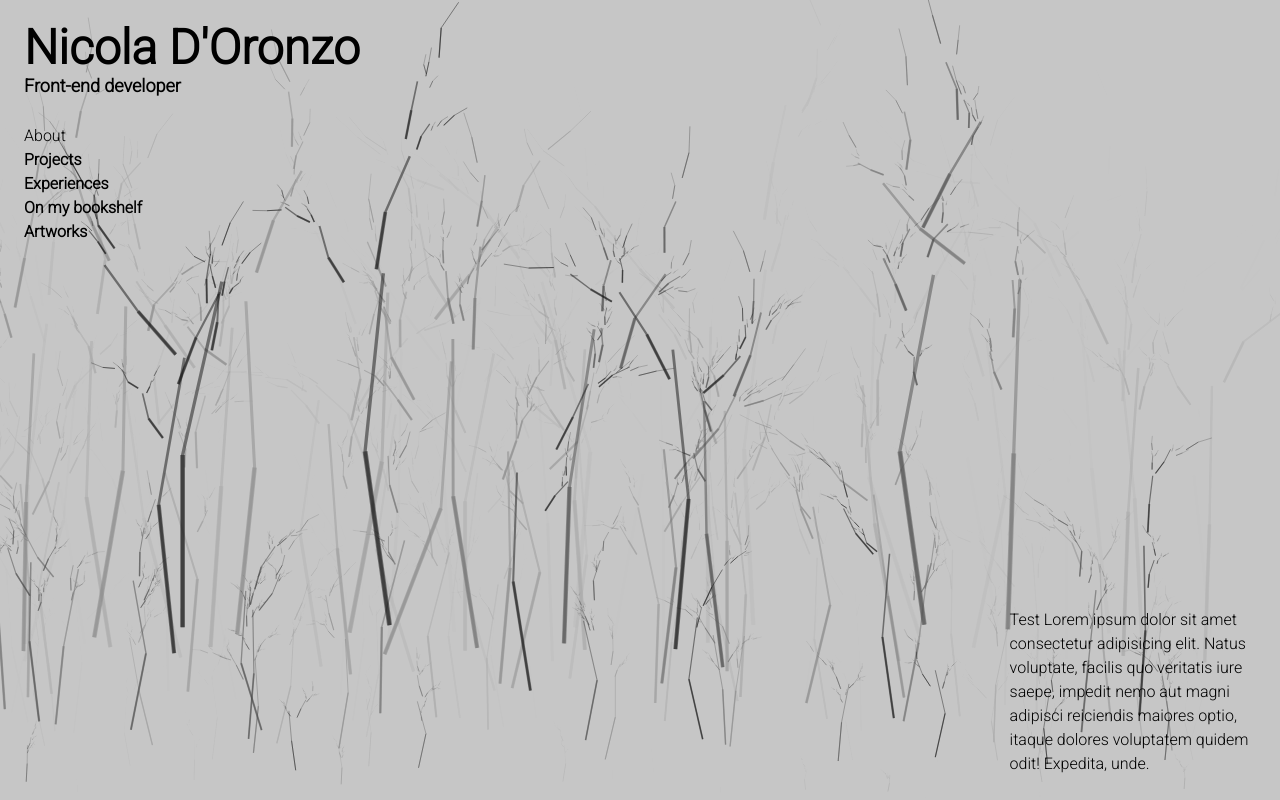
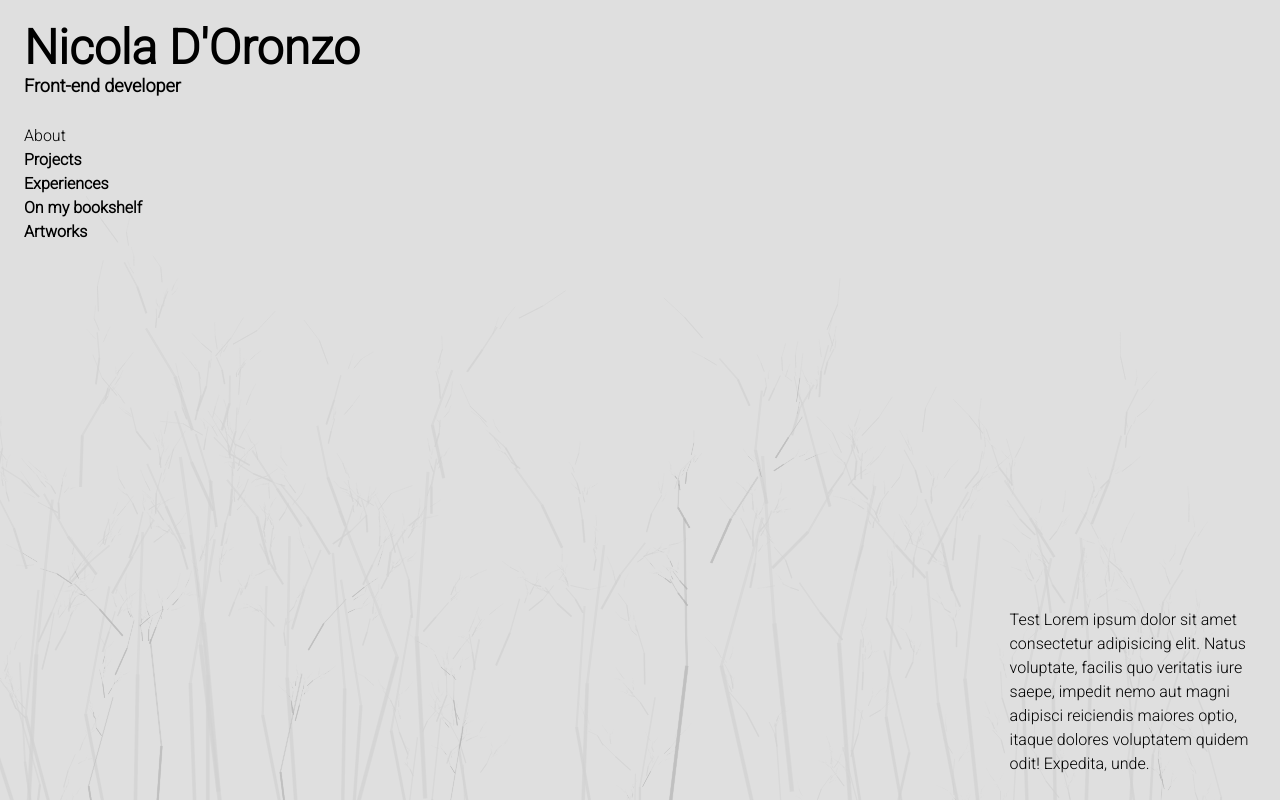
Before and after one commit to DylanBob211/my-portfolio, a Next.js app: page / in a window 1280 px wide. Built offline with nearby package versions, Linux system fonts and the light colour scheme.

Commit message:
set animation settings as scene drawing function arguments

```diff
--- a/app/helpers/canvas/useCanvas.ts
+++ b/app/helpers/canvas/useCanvas.ts
@@ -2,8 +2,8 @@ import { useRef, useEffect } from "react";
 import * as random from '../random';
 
 export function useCanvas(draw: (props: { context: CanvasRenderingContext2D, width: number, height: number, frameCount: number }) => void, options?: {
-    renderAfter: number,
-    stutter: number
+    refreshRate: number,
+    refreshRateStutter: number
 }) {
     const canvasRef = useRef<HTMLCanvasElement>(null);
 
@@ -32,7 +32,7 @@ export function useCanvas(draw: (props: { context: CanvasRenderingContext2D, wid
         let animationFrameId: number;
         let currentFrameTimestamp = 0;
         const render = (timestamp: number) => {
-            if (!options || timestamp - currentFrameTimestamp > (options.renderAfter + random.rangeFloor(-options.renderAfter * options.stutter / 100, options.renderAfter * options.stutter / 100))) {
+            if (!options?.refreshRate || timestamp - currentFrameTimestamp > random.randomValueBetweenVariation(options.refreshRate, options.refreshRateStutter)) {
                 frameCount++
                 draw({ context, width: context.canvas.width, height: context.canvas.height, frameCount });
                 currentFrameTimestamp = timestamp;
@@ -45,7 +45,7 @@ export function useCanvas(draw: (props: { context: CanvasRenderingContext2D, wid
         return () => {
             window.cancelAnimationFrame(animationFrameId)
         }
-    }, [])
+    }, [draw, options])
 
 
 
--- a/app/helpers/random.ts
+++ b/app/helpers/random.ts
@@ -6,3 +6,7 @@ export function range(min: number, max: number) {
 export function rangeFloor(min: number, max: number) {
     return Math.floor(range(min, max));
 }
+
+export function randomValueBetweenVariation(value: number, variationPercentage: number) {
+    return (value + rangeFloor(-value * variationPercentage / 100, value * variationPercentage / 100))
+}
--- a/app/ui/background/Background.tsx
+++ b/app/ui/background/Background.tsx
@@ -3,7 +3,26 @@ import { useCanvas } from "../../helpers/canvas";
 import { Tree } from "./treeAnimation";
 
 export default function Background() {
-    const canvasRef = useCanvas(({ context, width, height }) => Tree.drawScene(context, width, height), { renderAfter: 50, stutter: 50 });
+    const canvasRef = useCanvas(({ context, width, height, frameCount }) => Tree.drawScene(context, {
+        width, height, frameCount, treeParams: {
+            levels: 3,
+            height: (height: number) => height / 3,
+            width: 5,
+            branchesAngleVariation: 40,
+            sectionedBranching: true,
+            branchSections: 3,
+            grassEffect: true,
+            color: { r: 20, g: 20, b: 20, a: .5 },
+            mainBranchAngleVariation: 5,
+        }, sceneParams: {
+            treesAmount: (width: number) => Math.floor(width / (100 * window.devicePixelRatio)),
+            clearColor: { r: 200, g: 200, b: 200, a: .03 },
+            randomTreeDistributionFactor: 50,
+            depth: 10,
+            treeDrawingFrameRate: 100,
+            treeDrawingFrameRateStutter: 50,
+        }
+    }));
 
     return <canvas className="fixed z-[-1]" ref={canvasRef}></canvas>
 }
--- a/app/ui/background/treeAnimation.ts
+++ b/app/ui/background/treeAnimation.ts
@@ -1,7 +1,7 @@
 import { rgbaToString } from "../../helpers/colors";
 import * as random from '../../helpers/random';
 
-const params = {
+const treeParams = {
     levels: 3,
     height: (height: number) => height / 3,
     width: 5,
@@ -9,15 +9,44 @@ const params = {
     sectionedBranching: true,
     branchSections: 3,
     grassEffect: true,
-    treeColor: { r: 20, g: 20, b: 20, a: .5 },
+    color: { r: 20, g: 20, b: 20, a: .5 },
+    mainBranchAngleVariation: 5,
 };
 
 const sceneParams = {
     treesAmount: (width: number) => Math.floor(width / (100 * window.devicePixelRatio)),
-    mainBranchAngleVariation: 5,
-    clearColor: { r: 200, g: 200, b: 200, a: .3 },
+    clearColor: { r: 200, g: 200, b: 200, a: .03 },
     randomTreeDistributionFactor: 50,
-    depth: 10
+    depth: 10,
+    treeDrawingFrameRate: 100,
+    treeDrawingFrameRateStutter: 50,
+}
+
+type RGBA = { r: number, g: number, b: number, a: number };
+
+export interface AnimationSettings {
+    width: number;
+    height: number;
+    frameCount: number;
+    sceneParams: {
+        treesAmount: (w: number) => number,
+        clearColor: RGBA,
+        randomTreeDistributionFactor: number,
+        depth: number,
+        treeDrawingFrameRate: number,
+        treeDrawingFrameRateStutter: number
+    },
+    treeParams: {
+        levels: number,
+        height: (height: number) => number,
+        width: number,
+        branchesAngleVariation: number,
+        sectionedBranching: boolean,
+        branchSections: number,
+        grassEffect: boolean,
+        color: RGBA,
+        mainBranchAngleVariation: number,
+    }
 }
 
 export class Tree {
@@ -25,12 +54,12 @@ export class Tree {
 
     }
 
-    drawBranch(context: CanvasRenderingContext2D) {
-        context.fillStyle = rgbaToString(params.treeColor);
-        context.strokeStyle = rgbaToString(params.treeColor);
-        if (params.sectionedBranching) {
+    drawBranch(context: CanvasRenderingContext2D, treeParams: AnimationSettings['treeParams']) {
+        context.fillStyle = rgbaToString(treeParams.color);
+        context.strokeStyle = rgbaToString(treeParams.color);
+        if (treeParams.sectionedBranching) {
             context.beginPath();
-            const nodes = params.branchSections;
+            const nodes = treeParams.branchSections;
 
             for (let i = 0; i < nodes; i++) {
                 context.save();
@@ -47,25 +76,25 @@ export class Tree {
         }
     }
 
-    static draw(tree: Tree, context: CanvasRenderingContext2D) {
-        tree.drawBranch(context);
+    static draw(tree: Tree, context: CanvasRenderingContext2D, treeParams: AnimationSettings['treeParams']) {
+        tree.drawBranch(context, treeParams);
         tree.subtrees.forEach((subtree) => {
             context.save();
             context.translate(0, tree.h - random.range(0, tree.h / 4));
             context.rotate(
                 (random.rangeFloor(
-                    -params.branchesAngleVariation,
-                    params.branchesAngleVariation
+                    -treeParams.branchesAngleVariation,
+                    treeParams.branchesAngleVariation
                 ) *
                     Math.PI) /
                 180
             );
-            Tree.draw(subtree, context);
+            Tree.draw(subtree, context, treeParams);
             context.restore();
         });
     }
 
-    static build(levels: number, w: number, h: number): Tree {
+    static build(levels: number, w: number, h: number, treeParams: AnimationSettings['treeParams']): Tree {
         const nodeCons = (width: number, height: number) => (subs: Tree[]) => new Tree(width, height, subs);
         if (levels <= 0) {
             return nodeCons(w, h)([]);
@@ -78,23 +107,30 @@ export class Tree {
                     Tree.build(
                         levels - 1,
                         w * (levels / (levels + 1 + j)),
-                        params.grassEffect
+                        treeParams.grassEffect
                             ? h / levels / (j + 1)
-                            : h - ((h / levels) * j + 1)
+                            : h - ((h / levels) * j + 1),
+                        treeParams
                     )
                 )
             );
         }
     }
 
-    static drawScene(context: CanvasRenderingContext2D, width: number, height: number) {
-        const t = Tree.build(params.levels, params.width, params.height(height));
+    static elapsed = 0;
+
+    static drawScene(context: CanvasRenderingContext2D, { width, height, frameCount, sceneParams, treeParams }: AnimationSettings) {
 
         context.fillStyle = rgbaToString(sceneParams.clearColor);
         context.fillRect(0, 0, width, height);
+        if (frameCount % random.randomValueBetweenVariation(sceneParams.treeDrawingFrameRate, sceneParams.treeDrawingFrameRateStutter) !== 0) return;
         context.save();
         context.rotate(Math.PI);
         const treesAmount = sceneParams.treesAmount(width);
+        const t = Tree.build(treeParams.levels, treeParams.width, treeParams.height(height), treeParams);
+        if (treeParams.sectionedBranching) {
+            context.translate(0, -t.h * 0.6)
+        }
         for (let i = 0; i < treesAmount; i++) {
             const segment = width / treesAmount;
             const offset = segment * sceneParams.randomTreeDistributionFactor / 100;
@@ -102,8 +138,8 @@ export class Tree {
             context.translate(segment * -i + random.rangeFloor(-offset, offset), -height);
             context.rotate(
                 (random.rangeFloor(
-                    -sceneParams.mainBranchAngleVariation,
-                    sceneParams.mainBranchAngleVariation
+                    -treeParams.mainBranchAngleVariation,
+                    treeParams.mainBranchAngleVariation
                 ) *
                     Math.PI) /
                 180
@@ -113,7 +149,7 @@ export class Tree {
                 sceneParams.depth / 10 + 1
             );
             context.scale(depth, depth);
-            Tree.draw(t, context);
+            Tree.draw(t, context, treeParams);
             context.restore();
         }
         context.restore();
```
